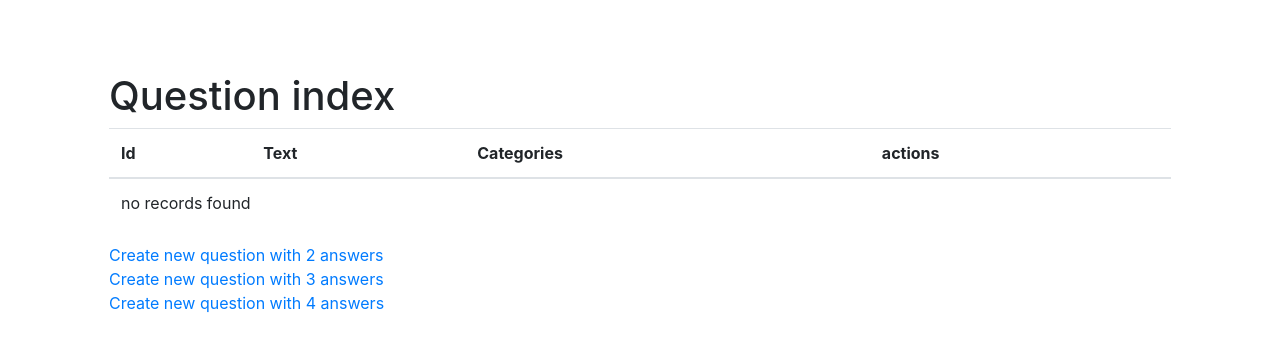
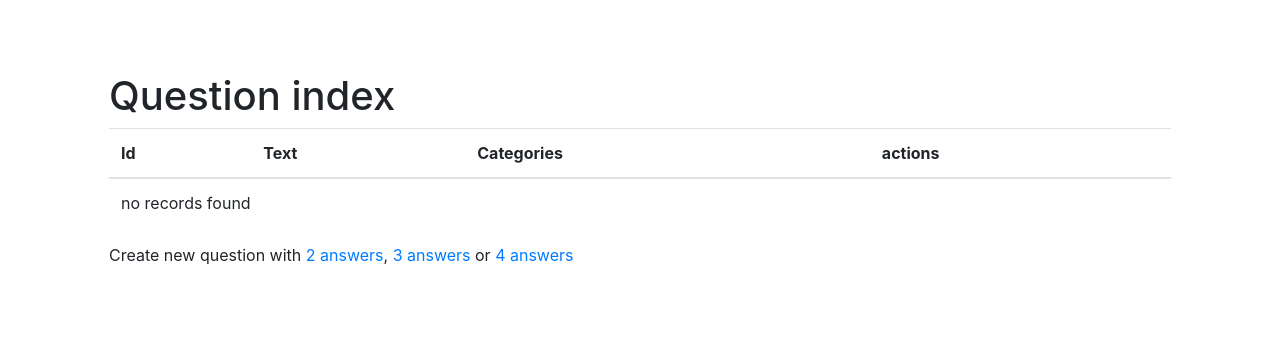
Before and after one commit to LaurentBouquet/slamquiz, a Symfony app: template templates/question/index.html.twig in a window 1280 px wide. Shown: the part 56-408 px from the top of the page. Run offline with Twig, Linux system fonts and the light colour scheme; the template is opened without the code that fills it, so the values that code supplies are empty; some libraries are stand-ins or nearby versions.

```diff
--- a/templates/question/index.html.twig
+++ b/templates/question/index.html.twig
@@ -37,7 +37,9 @@
         </tbody>
     </table>
 
-    <a href="{{ path('question_new', {'nb': 2}) }}">Create new question with 2 answers</a><br/>
-    <a href="{{ path('question_new', {'nb': 3}) }}">Create new question with 3 answers</a><br/>
-    <a href="{{ path('question_new', {'nb': 4}) }}">Create new question with 4 answers</a><br/>
+
+    Create new question with
+    <a href="{{ path('question_new', {'nb': 2}) }}"> 2 answers</a>,
+    <a href="{{ path('question_new', {'nb': 3}) }}"> 3 answers</a>
+    or <a href="{{ path('question_new', {'nb': 4}) }}"> 4 answers</a>
 {% endblock %}
```
